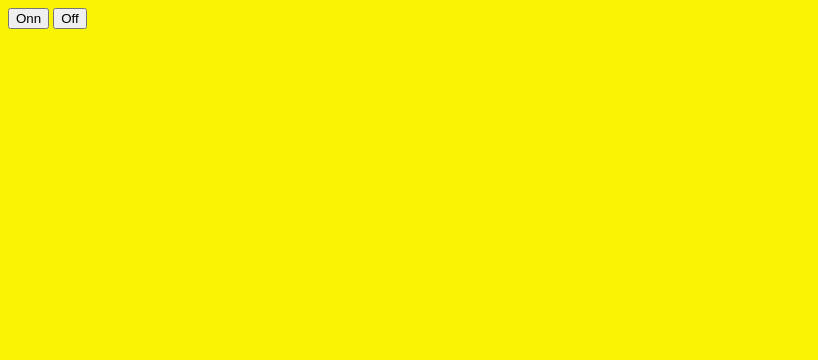
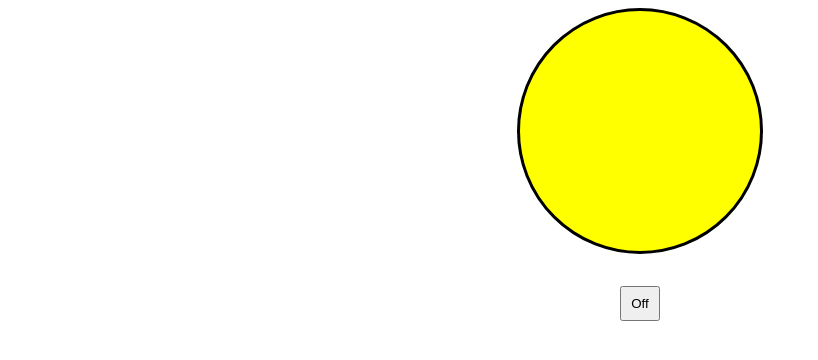
Before and after one commit to Aun-Ali-12/light-on-and-off, a plain HTML site: page index.html in a window 1280 px wide. Both pictures are taken after a click on the button "Onn". Shown: the whole page, without its empty margins (0-818 px from the left). Drawn offline with Linux system fonts and the light colour scheme.

Commit message:
light on and off with button in dom js

```diff
--- a/app.js
+++ b/app.js
@@ -1,8 +1,16 @@
+let circle = document.getElementById("circle");
+let body = document.getElementById("onn");
+let on = document.getElementById("onn-btn");
 function bulb() {
-  let bulbOnn = document.getElementById("onn");
-  bulbOnn.classList.add("on");
+  circle.style.backgroundColor = "yellow";
+  let offBtn = document.createElement("button");
+  offBtn.innerText = "Off";
+  offBtn.style.padding = "0.5rem 0.6rem 0.5rem 0.6rem";
+  body.append(offBtn);
+  on.style.display = "none";
+  offBtn.onclick = function () {
+    circle.style.backgroundColor = "white";
+    offBtn.style.display = "none";
+    on.style.display = "block";
+  };
 }
-function bulbOff(){
-let bulbOnn = document.getElementById("onn");
-  bulbOnn.classList.remove("on");
-}
--- a/index.html
+++ b/index.html
@@ -1,15 +1,14 @@
 <!DOCTYPE html>
 <html lang="en">
-<head>
-    <meta charset="UTF-8">
-    <meta name="viewport" content="width=device-width, initial-scale=1.0">
+  <head>
+    <meta charset="UTF-8" />
+    <meta name="viewport" content="width=device-width, initial-scale=1.0" />
     <title>Document</title>
-    <link rel="stylesheet" href="style.css">
-</head>
-<body id="onn">
-    <button type="submit" onclick="bulb()">Onn</button>
-    <button type="submit" onclick="bulbOff()">Off</button>
-
+    <link rel="stylesheet" href="style.css" />
+  </head>
+  <body id="onn">
+    <div id="circle"></div>
+    <button type="submit" id="onn-btn" onclick="bulb()">Onn</button>
     <script src="./app.js"></script>
-</body>
+  </body>
 </html>
--- a/style.css
+++ b/style.css
@@ -1,3 +1,17 @@
-.on{
-    background-color: rgb(248, 244, 3);
+#onn {
+  display: flex;
+  justify-content: center;
+  align-items: center;
+  flex-direction: column;
+  gap: 2rem;
 }
+#circle {
+  background-color: white;
+  width: 15rem;
+  height: 15rem;
+  border: 0.2rem solid black;
+  border-radius: 50rem;
+}
+#onn-btn {
+  padding: 0.5rem 0.6rem 0.5rem 0.6rem;
+}
```
